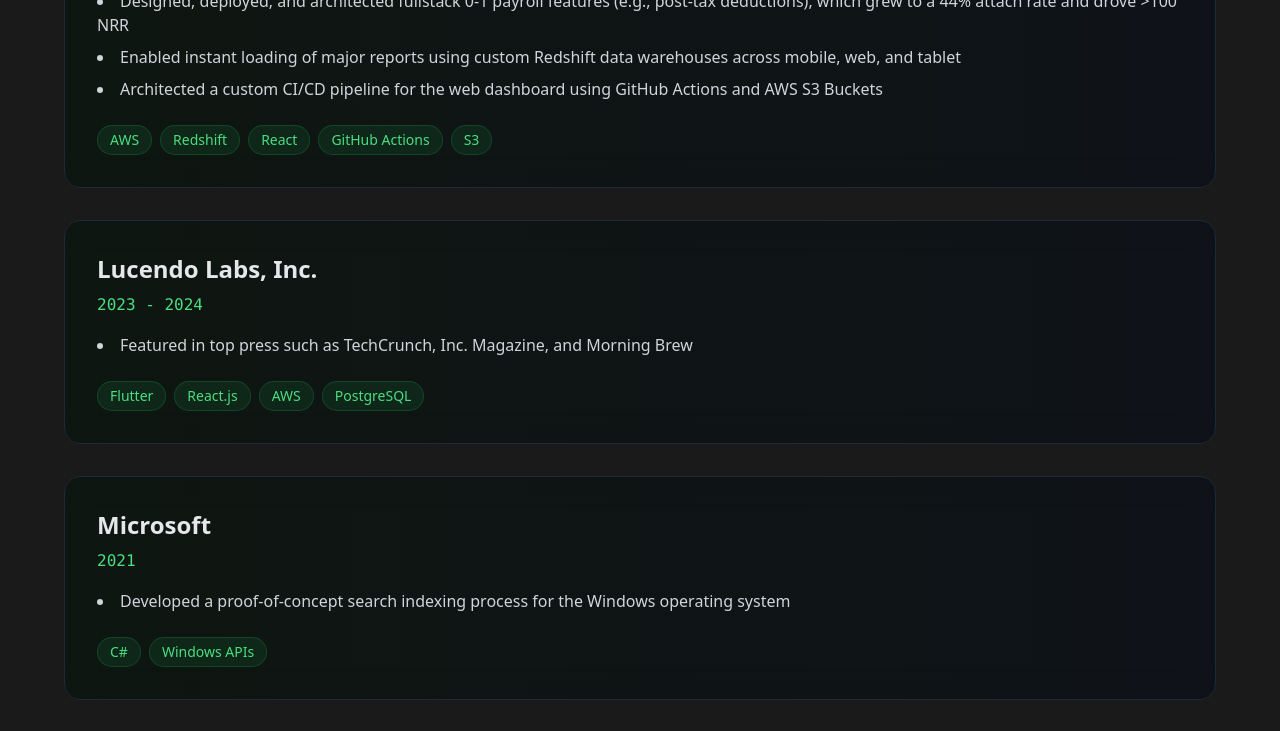
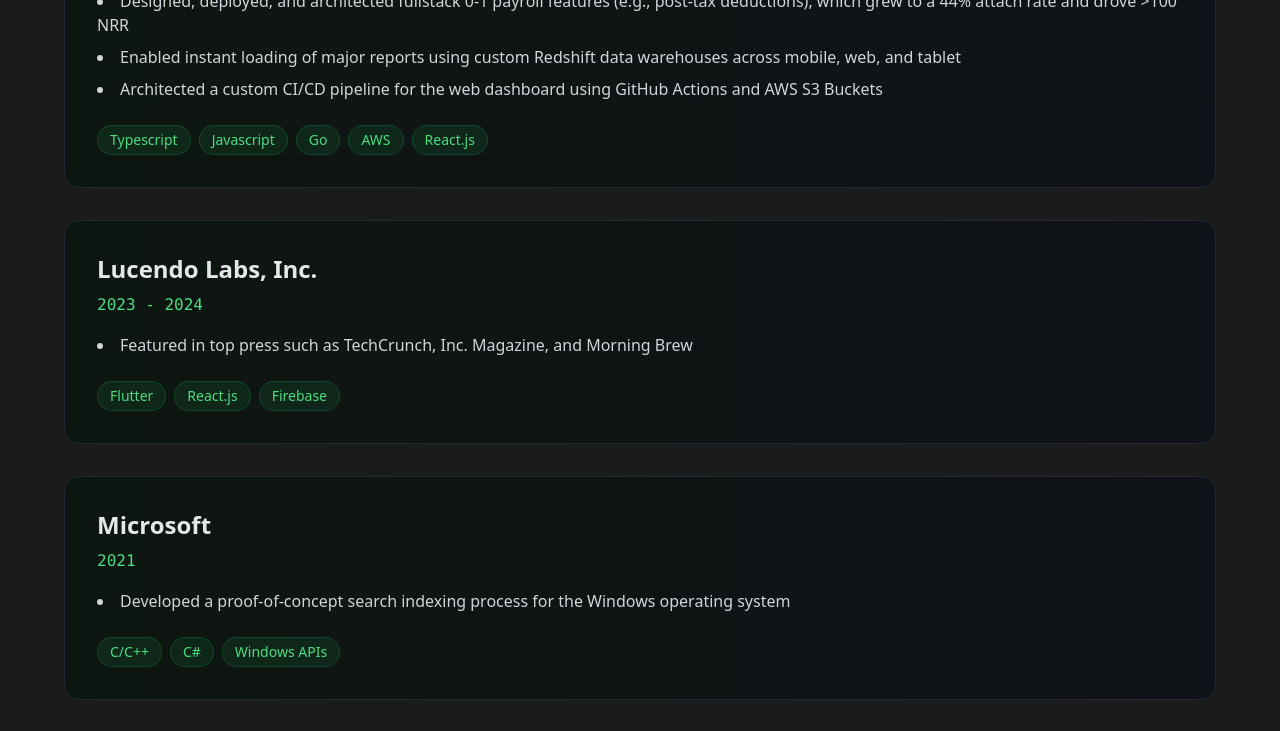
Before and after one commit to eszabo12/portfolio, a Next.js app: page / in a window 1280 px wide. Shown: the part 1920-2651 px from the top of the page. Built offline with nearby package versions, Linux system fonts and the light colour scheme; no server answers.

Commit message:
updated tech stacks

```diff
--- a/app/components/Experience.tsx
+++ b/app/components/Experience.tsx
@@ -21,7 +21,7 @@ export default function Experience() {
 								'Enabled instant loading of major reports using custom Redshift data warehouses across mobile, web, and tablet',
 								'Architected a custom CI/CD pipeline for the web dashboard using GitHub Actions and AWS S3 Buckets',
 							],
-							tech: ['AWS', 'Redshift', 'React', 'GitHub Actions', 'S3'],
+							tech: ['Typescript', 'Javascript', 'Go', 'AWS', 'React.js'],
 						},
 						{
 							title: 'Lucendo Labs, Inc.',
@@ -29,7 +29,7 @@ export default function Experience() {
 							details: [
 								'Featured in top press such as TechCrunch, Inc. Magazine, and Morning Brew',
 						],
-							tech: ['Flutter', 'React.js', 'AWS', 'PostgreSQL'],
+							tech: ['Flutter', 'React.js', 'Firebase'],
 						},
 						{
 							title: 'Microsoft',
@@ -37,7 +37,7 @@ export default function Experience() {
 							details: [
 								'Developed a proof-of-concept search indexing process for the Windows operating system',
 						],
-							tech: ['C#', 'Windows APIs'],
+							tech: ['C/C++', 'C#', 'Windows APIs'],
 						},
 						{
 							title: 'NASA',
@@ -45,7 +45,7 @@ export default function Experience() {
 							details: [
 								'Built a navigation pipeline for an autonomous inspection rover',
 						],
-							tech: ['ROS', 'Python', 'Computer Vision'],
+							tech: ['C/C++', 'ROS', 'Python', 'Computer Vision'],
 						},
 						{
 							title: 'Lucid Circuit',
@@ -54,7 +54,7 @@ export default function Experience() {
 								'Simulated a machine learning model for satellite telemetry using Python TensorBoard Lite',
 								'Developed an API for electrical engineers that stores all information about architecture hardware parsed from JSON',
 						],
-							tech: ['Python', 'TensorBoard', 'OpenCV', 'C++'],
+							tech: ['Python', 'TensorBoard', 'OpenCV', 'C/C++'],
 						},
 						{
 							title: 'Totall Metal Recycling',
```
